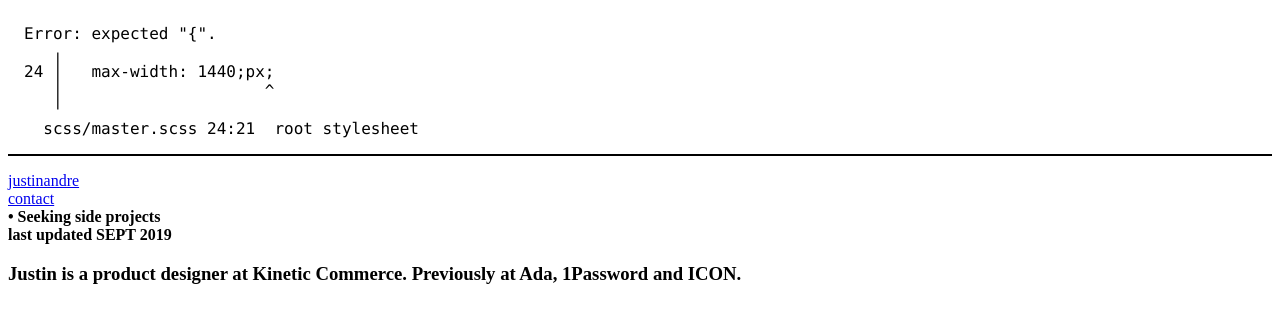
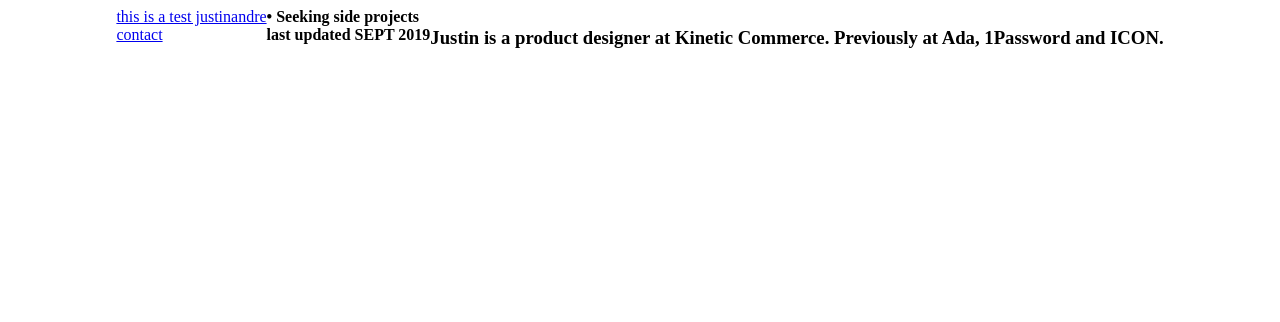
Before and after one commit to venerism/justinandre2021, a website: page index.html in a window 1280 px wide. Drawn offline with Linux system fonts and the light colour scheme.

Commit message:
changes to styling and html to test if commit is succsessful

```diff
--- a/css/master.css
+++ b/css/master.css
@@ -1,17 +1,18 @@
-/* Error: expected "{".
- *    ,
- * 24 |   max-width: 1440;px;
- *    |                     ^
- *    '
- *   scss/master.scss 24:21  root stylesheet */
+html {
+  background-color: #FFF;
+  margin: 0;
+  padding: 0;
+}
 
-body::before {
-  font-family: "Source Code Pro", "SF Mono", Monaco, Inconsolata, "Fira Mono",
-      "Droid Sans Mono", monospace, monospace;
-  white-space: pre;
-  display: block;
-  padding: 1em;
-  margin-bottom: 1em;
-  border-bottom: 2px solid black;
-  content: 'Error: expected "{".\a    \2577 \a 24 \2502    max-width: 1440;px;\a    \2502                      ^\a    \2575 \a   scss/master.scss 24:21  root stylesheet';
+body, content {
+  padding: 0;
+  display: flex;
+  justify-content: center;
 }
+
+content {
+  max-width: 1440px;
+  width: 100%;
+}
+
+/*# sourceMappingURL=master.css.map */
--- a/index.html
+++ b/index.html
@@ -4,9 +4,7 @@
 <head>
   <meta charset="utf-8">
   <title>Justin Andre Design</title>
-  <link rel="icon" href="img/icon.ico">
-  <link rel="stylesheet" href="/css/master.css">
-  <link rel="icons" href="/img/figma.svg">
+  <link rel="stylesheet" href="css/master.css">
   <meta name="viewport" content="width=device-width, initial-scale=1.0">
 </head>
 
@@ -14,7 +12,8 @@
 
   <content>
     <nav class="top" id="navbar">
-      <a class="nav-contact" href="#">justinandre</a>
+      <a class="nav-contact" href="#"> this is a test
+        justinandre</a>
       <aside class="nav-link">
         <a class="nav-contact" href="mailto:justinveneracion11@gmail.com?Subject=Hello%20Justin!">contact</a>
 
```
Also changed, not shown: 1 other file.
